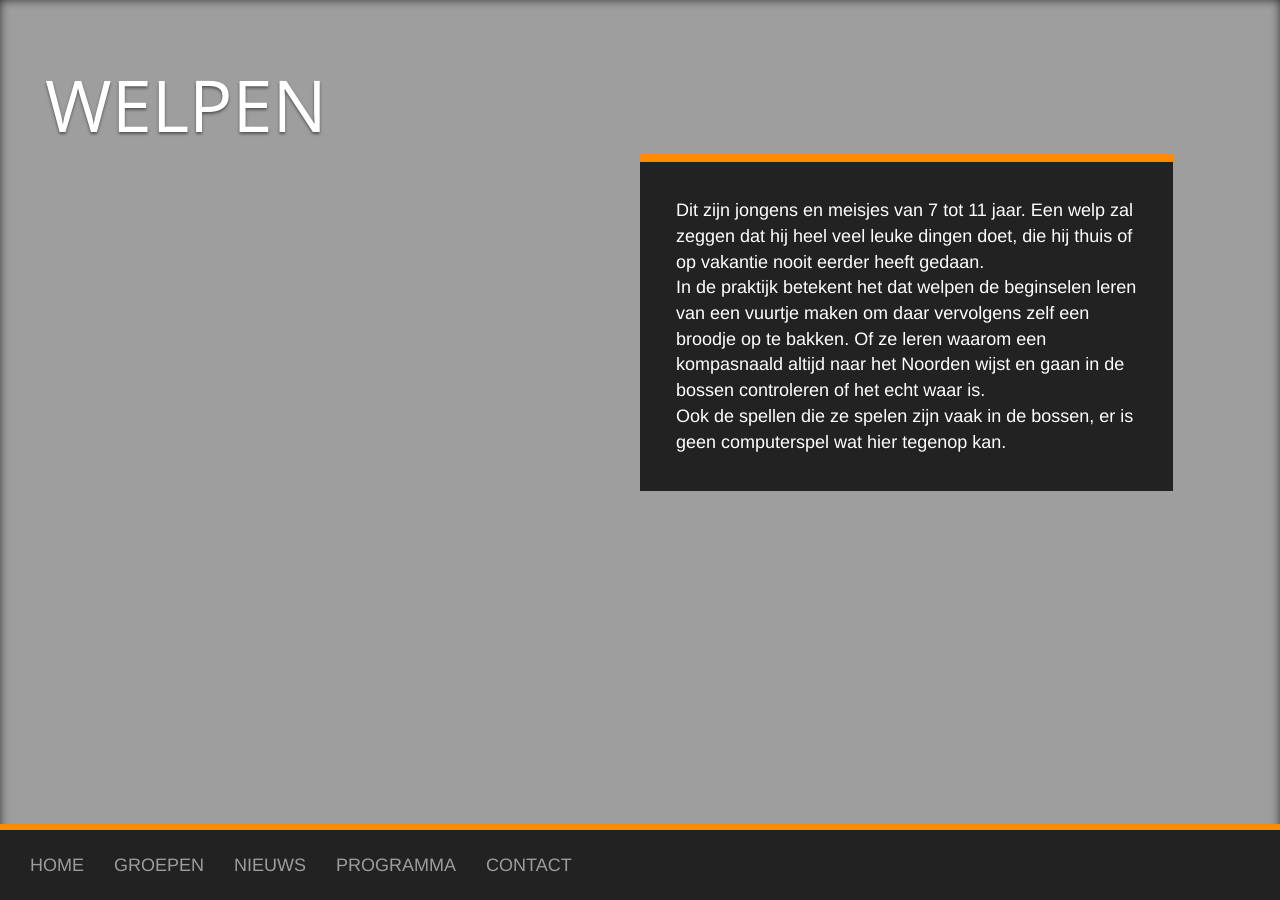
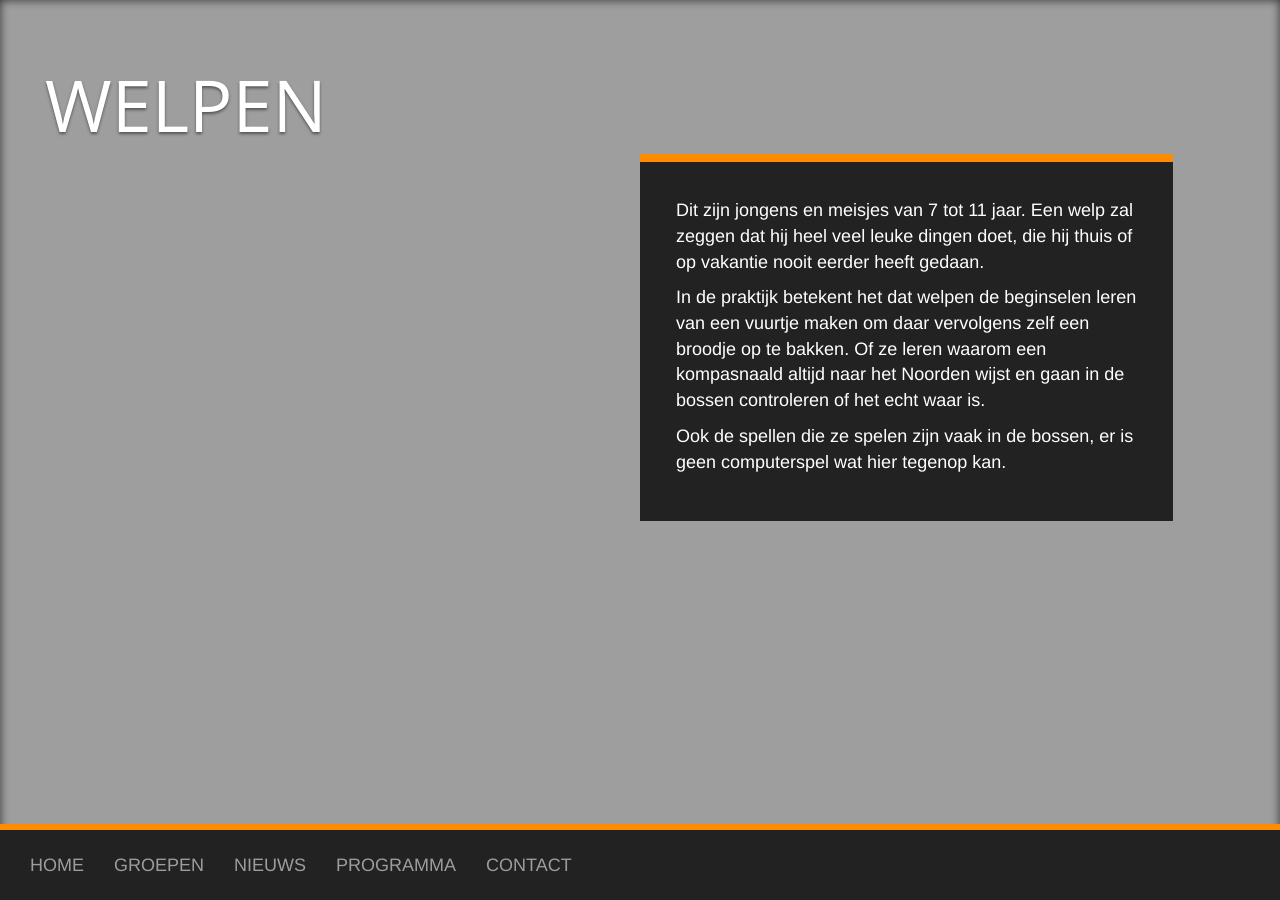
Before and after one commit to nognooitmeegemaakt/website, a Jekyll site: the page built from _groups/welpen.html, in a window 1280 px wide. Built offline with Jekyll 4.4.1, drawn with Linux system fonts in a browser that asks for light colours.

Commit message:
Use paragraphs instead of line breaks.

```diff
--- a/_groups/gidsen.html
+++ b/_groups/gidsen.html
@@ -4,6 +4,9 @@ id: group
 group: gidsen
 title: Gidsen
 ---
+<p>
 De gidsen zijn meiden van 11 tot 16 jaar. Stoere meiden voelen zich hier helemaal thuis. Ze houden van een smokkelspel, het bakken een pizza in een zelfgemaakte houtoven en gaan op dropping of maken een eigen graffiti op doek.
-<br>
+</p>
+<p>
 Gezelligheid en avontuur gaan hand in hand en in niets doen de gidsen onder voor de jongensgroep.
+</p>
--- a/_groups/scouts.html
+++ b/_groups/scouts.html
@@ -4,6 +4,9 @@ id: group
 group: scouts
 title: Scouts
 ---
+<p>
 De scouts zijn jongens van 11 tot 16 jaar. Voor deze leeftijdsgroep geldt dat het er allemaal wat stoerder tot heel wat stoerder aan toe mag.
-<br>
+</p>
+<p>
 Bij de scouts kun je je hart ophalen, want er wachten zelfgemaakte vlotten, stormbanen, nachtdroppings, primitieve overnachtingen en spelen zoals Capture the Flag en Scrapheap. Discovery is er niets bij.
+</p>
--- a/_groups/welpen.html
+++ b/_groups/welpen.html
@@ -4,8 +4,12 @@ id: group
 group: welpen
 title: Welpen
 ---
+<p>
 Dit zijn jongens en meisjes van 7 tot 11 jaar. Een welp zal zeggen dat hij heel veel leuke dingen doet, die hij thuis of op vakantie nooit eerder heeft gedaan.
-<br>
+</p>
+<p>
 In de praktijk betekent het dat welpen de beginselen leren van een vuurtje maken om daar vervolgens zelf een broodje op te bakken. Of ze leren waarom een kompasnaald altijd naar het Noorden wijst en gaan in de bossen controleren of het echt waar is.
-<br>
+</p>
+<p>
 Ook de spellen die ze spelen zijn vaak in de bossen, er is geen computerspel wat hier tegenop kan.
+</p>
```
Also changed, not shown: _groups/stam.html (+6 -2 lines).
